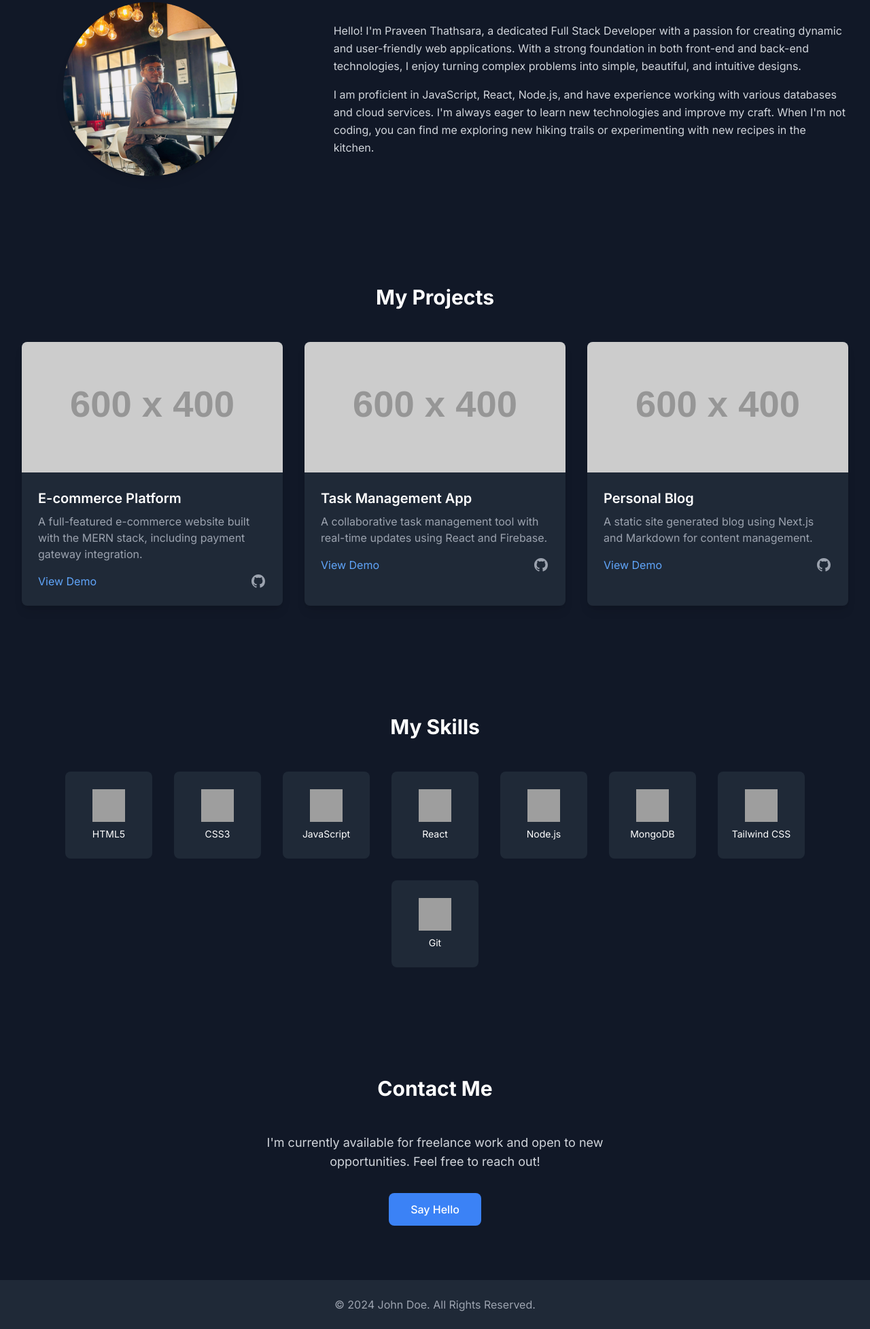
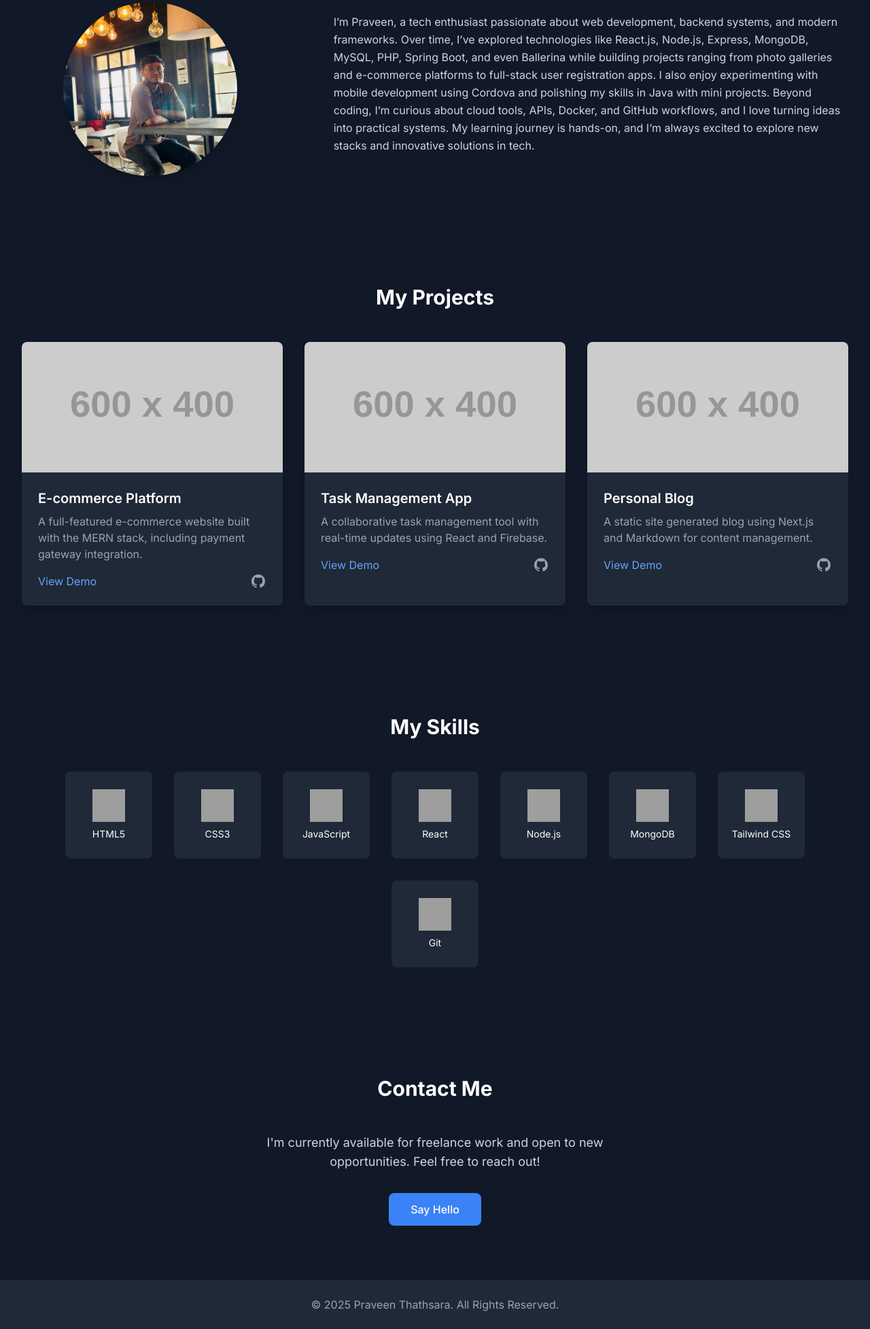
Before and after one commit to Praveen-Thathsara/github-portfolio, a plain HTML site: page index.html in a window 1280 px wide. Shown: the part 1057-3012 px from the top of the page at 68% size. Drawn offline with nearby package versions, Linux system fonts and the light colour scheme; grey boxes are pictures that could not be loaded; placeholder pictures from the web are drawn by us.

Commit message:
about me section

```diff
--- a/index.html
+++ b/index.html
@@ -98,10 +98,8 @@
                 </div>
                 <div class="w-full md:w-2/3 text-center md:text-left">
                     <p class="text-gray-300 leading-relaxed">
-                        Hello! I'm Praveen Thathsara, a dedicated Full Stack Developer with a passion for creating dynamic and user-friendly web applications. With a strong foundation in both front-end and back-end technologies, I enjoy turning complex problems into simple, beautiful, and intuitive designs.
-                    </p>
+I’m Praveen, a tech enthusiast passionate about web development, backend systems, and modern frameworks. Over time, I’ve explored technologies like React.js, Node.js, Express, MongoDB, MySQL, PHP, Spring Boot, and even Ballerina while building projects ranging from photo galleries and e-commerce platforms to full-stack user registration apps. I also enjoy experimenting with mobile development using Cordova and polishing my skills in Java with mini projects. Beyond coding, I’m curious about cloud tools, APIs, Docker, and GitHub workflows, and I love turning ideas into practical systems. My learning journey is hands-on, and I’m always excited to explore new stacks and innovative solutions in tech.                    </p>
                     <p class="mt-4 text-gray-300 leading-relaxed">
-                        I am proficient in JavaScript, React, Node.js, and have experience working with various databases and cloud services. I'm always eager to learn new technologies and improve my craft. When I'm not coding, you can find me exploring new hiking trails or experimenting with new recipes in the kitchen.
                     </p>
                 </div>
             </div>
@@ -203,7 +201,7 @@
                 <p class="text-lg text-gray-300 mb-8">
                     I'm currently available for freelance work and open to new opportunities. Feel free to reach out!
                 </p>
-                <a href="mailto:your.email@example.com" class="inline-block bg-blue-500 text-white font-medium py-3 px-8 rounded-lg hover:bg-blue-600 transition-all transform hover:scale-105">
+                <a href="mailto:praveenstudy823@gmail.com" class="inline-block bg-blue-500 text-white font-medium py-3 px-8 rounded-lg hover:bg-blue-600 transition-all transform hover:scale-105">
                     Say Hello
                 </a>
             </div>
@@ -213,7 +211,7 @@
     <!-- Footer -->
     <footer class="bg-gray-800">
         <div class="container mx-auto px-4 sm:px-6 lg:px-8 py-6 text-center text-gray-400">
-            <p>&copy; 2024 John Doe. All Rights Reserved.</p>
+            <p>&copy; 2025 Praveen Thathsara. All Rights Reserved.</p>
         </div>
     </footer>
 
```
